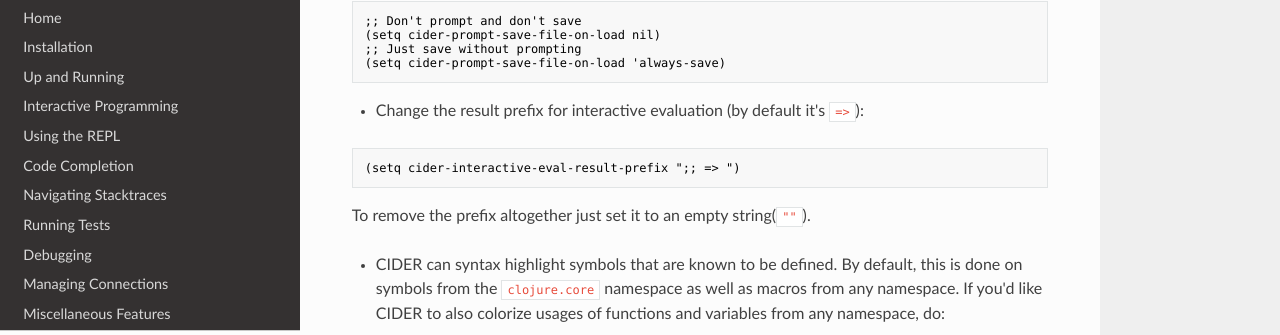
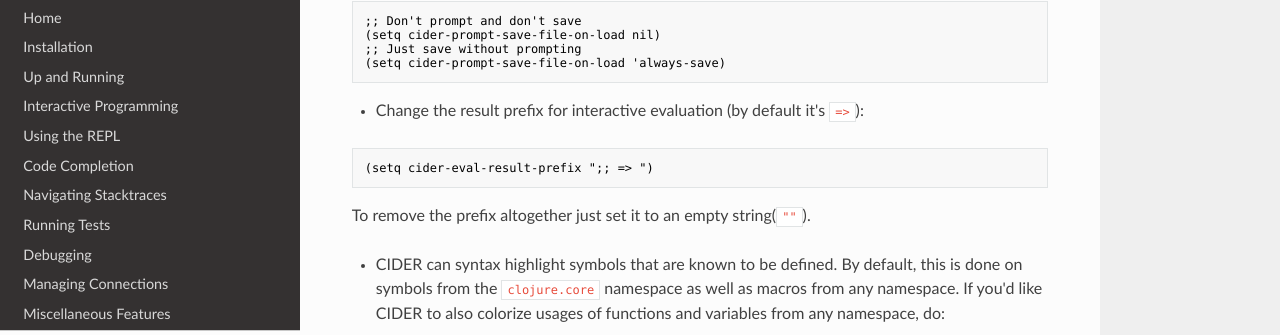
Before and after one commit to clojure-emacs/cider, an MkDocs documentation site: the page built from doc/configuration.md, in a window 1280 px wide and 900 px high, scrolled down 1308 px. Shown: the part 99-434 px from the top of the window. Built offline with MkDocs 1.6.1, drawn with Linux system fonts in a browser that asks for light colours; nearby versions of some CDN libraries; old or Windows-style settings are respelled for this version of MkDocs.

Commit message:
[#1718] Update a variable name in the docs

````diff
--- a/doc/configuration.md
+++ b/doc/configuration.md
@@ -75,7 +75,7 @@
 * Change the result prefix for interactive evaluation (by default it's `=> `):
 
 ```el
-(setq cider-interactive-eval-result-prefix ";; => ")
+(setq cider-eval-result-prefix ";; => ")
 ```
 
 To remove the prefix altogether just set it to an empty string(`""`).
````
Also changed, not shown: CHANGELOG.md (+1 -1 lines).
